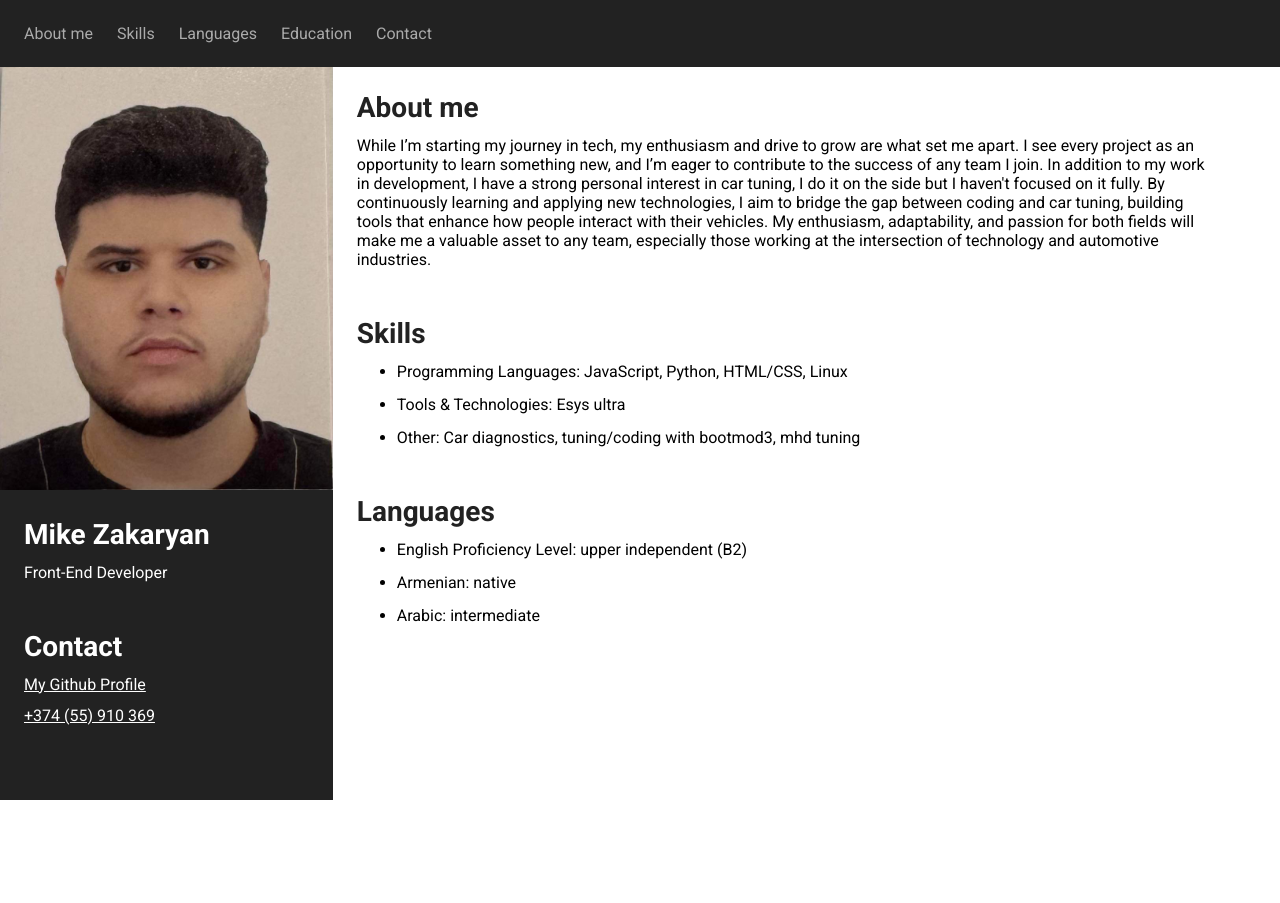
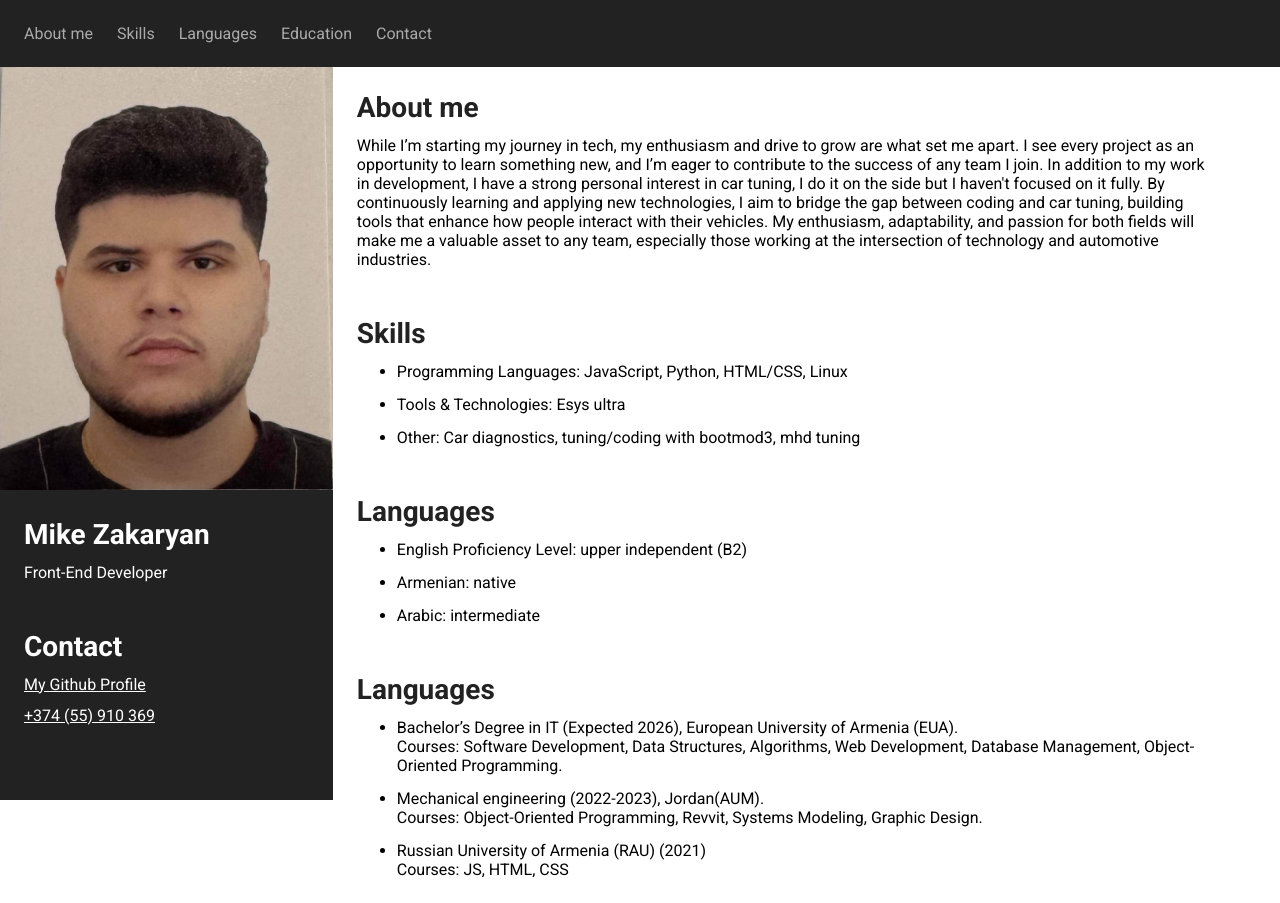
Before and after one commit to MikeZakaryan/rsschool-cv, a plain HTML site: page index.html in a window 1280 px wide. Before the commit the page ends 800 px from the top, so only its background shows below. Drawn offline with Linux system fonts and the light colour scheme.

Commit message:
feat: add education section

```diff
--- a/index.html
+++ b/index.html
@@ -92,7 +92,26 @@
             <li>Arabic: intermediate</li>
           </ul>
         </section>
-
+        <section class="section-container" id="education">
+          <h2 class="dark-title">Languages</h2>
+          <ul class="list-container">
+            <li>
+              Bachelor’s Degree in IT (Expected 2026), European University of
+              Armenia (EUA). <br />
+              Courses: Software Development, Data Structures, Algorithms, Web
+              Development, Database Management, Object-Oriented Programming.
+            </li>
+            <li>
+              Mechanical engineering (2022-2023), Jordan(AUM). <br />
+              Courses: Object-Oriented Programming, Revvit, Systems Modeling,
+              Graphic Design.
+            </li>
+            <li>
+              Russian University of Armenia (RAU) (2021)<br />
+              Courses: JS, HTML, CSS
+            </li>
+          </ul>
+        </section>
       </div>
     </main>
     <script src="./script.js"></script>
```
